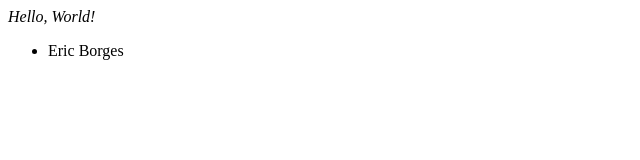
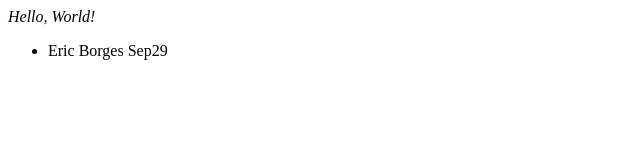
Before and after one commit to AirAssaultApplication/AirAssaultApplication, a plain HTML site: page index.html in a window 1280 px wide. Shown: the full height of the page, 0-640 px from the left. Drawn offline with Linux system fonts and the light colour scheme.

Commit message:
Update index.html

```diff
--- a/index.html
+++ b/index.html
@@ -5,7 +5,7 @@
     <i>Hello, World!</i>
     <body>
         <ul>
-            <li>Eric Borges</li>
+            <li>Eric Borges Sep29</li>
         </ul>
     </body>
 </html>
```
